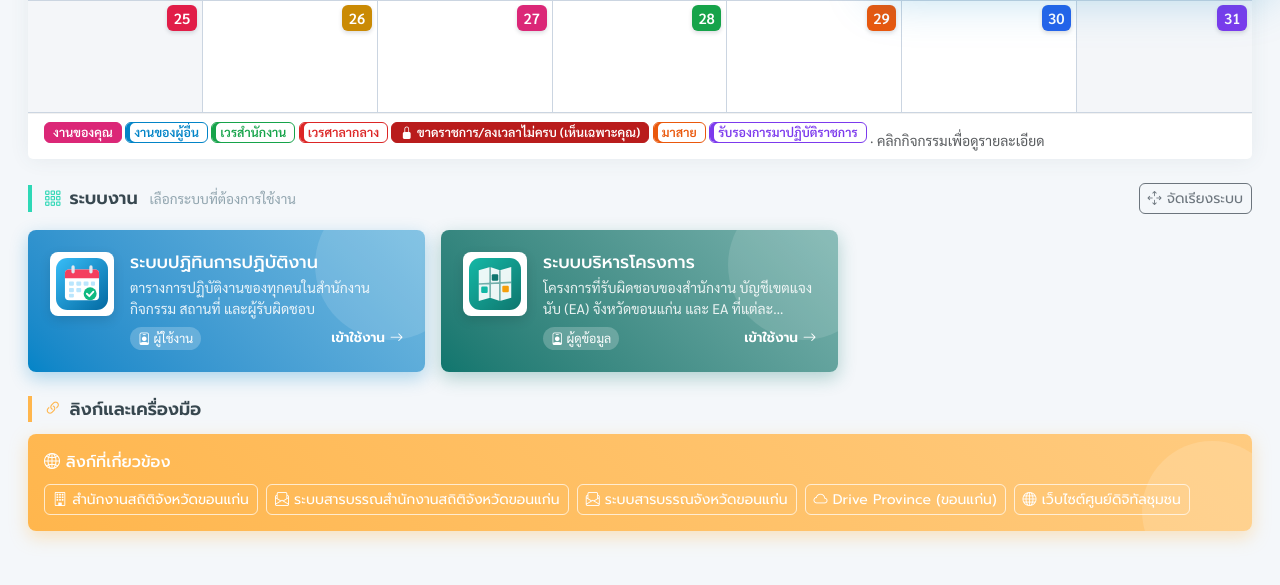
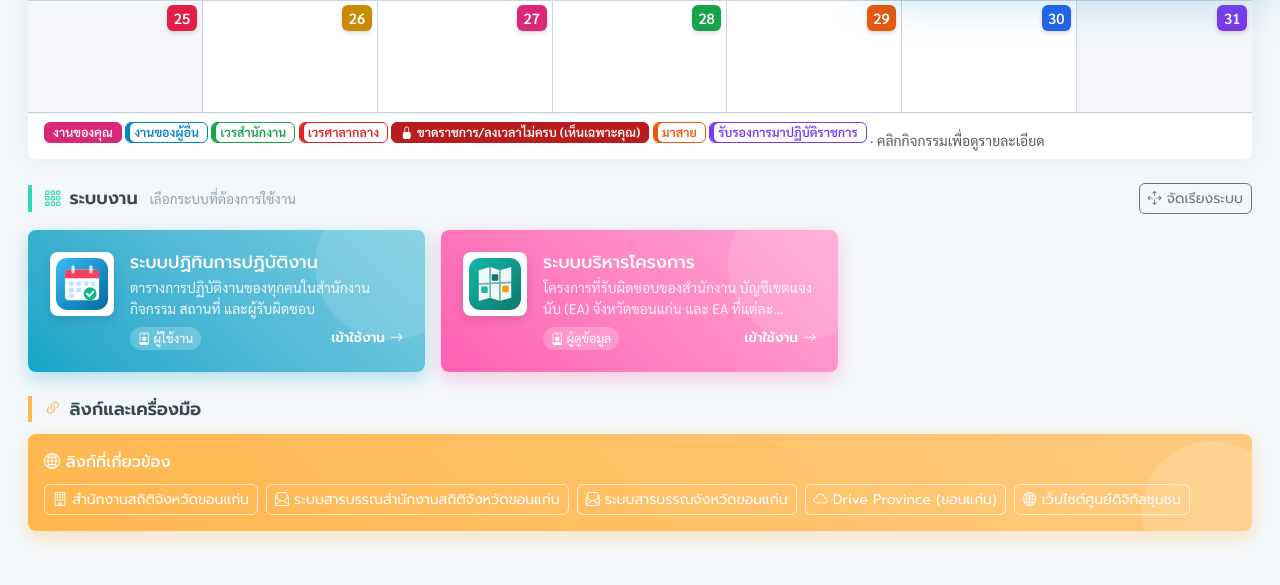
Before and after one commit to tazexpert/nsokhkaen, a PHP site: the page made by index.php in a window 1280 px wide. Shown: the part 812-1397 px from the top of the page. Run offline with PHP 8.4, Linux system fonts and the light colour scheme; the visitor is signed in with stand-in values (Sample User, id 1); data comes from the database, SQL or seed files in the repository; data that the repository does not hold is empty; some libraries are stand-ins or nearby versions.

Commit message:
หน้าแรก: การ์ดระบบงานใช้สีประจำระบบใหม่ · กล่องผู้ดูแลระบบกลางสีน้ำเงิน
- สีประจำระบบ (module.php) ให้ตรงกับโทนหน้าในระบบ: ปฏิทิน #0ea5c9 · วัสดุ #c34397 · ศูนย์ดิจิทัล #96c93e
  · สลิป #5e4e95 · บริหารโครงการ #fe5fb1 · งบประมาณ #ed7922 (พิกัด EA คงเดิม)
- กล่อง "ผู้ดูแลระบบกลาง" เปลี่ยนจากแดงเป็นน้ำเงินเดียวกับเมนูหลัก

Co-Authored-By: Claude Opus 5.5 <noreply@anthropic.com>
Claude-Session: https://claude.ai/code/session_01YMsi9eRvnx4KGxW4i1fmgS

```diff
--- a/assets/css/app.css
+++ b/assets/css/app.css
@@ -240,6 +240,7 @@ h1,h2,h3,h4,h5,.brand,.stat-num,.btn,.card-header,.nav-tabs{font-family:'Prompt'
 .home-tool{color:#fff;position:relative;overflow:hidden}
 .home-tool.tone-orange{background:var(--g-orange);box-shadow:0 6px 18px rgba(255,182,77,.35)}
 .home-tool.tone-red{background:var(--g-red);box-shadow:0 6px 18px rgba(255,83,112,.3)}
+.home-tool.tone-blue{background:linear-gradient(to right,#4099ff,#73b4ff);box-shadow:0 6px 18px rgba(64,153,255,.35)}   /* ผู้ดูแลระบบกลาง: น้ำเงินเดียวกับเมนูหลัก */
 .home-tool::after{content:"";position:absolute;right:-30px;bottom:-50px;width:140px;height:140px;border-radius:50%;background:rgba(255,255,255,.14);pointer-events:none}
 .home-tool-title{font-family:'Prompt',sans-serif;font-weight:500;margin-bottom:10px}
 .home-tool .btn{--bs-btn-color:#fff;--bs-btn-border-color:rgba(255,255,255,.7);--bs-btn-hover-color:#37474f;--bs-btn-hover-bg:#fff;--bs-btn-hover-border-color:#fff;--bs-btn-active-color:#37474f;--bs-btn-active-bg:#fff;position:relative;z-index:1}
--- a/index.php
+++ b/index.php
@@ -153,7 +153,7 @@ if ($links): ?>
 <?php endif; ?>
 
 <?php if (!empty($viewer['is_superadmin'])): ?>
-  <div class="col-lg reveal-item"><div class="card h-100 home-tool tone-red"><div class="card-body">
+  <div class="col-lg reveal-item"><div class="card h-100 home-tool tone-blue"><div class="card-body">
   <div class="home-tool-title"><i class="bi bi-shield-lock"></i> ผู้ดูแลระบบกลาง</div>
   <div class="d-flex flex-wrap gap-2">
     <a href="<?= h(url('admin/users')) ?>" class="btn btn-outline-primary btn-sm"><i class="bi bi-people"></i> ผู้ใช้งานและสิทธิ์</a>
--- a/modules/budget/module.php
+++ b/modules/budget/module.php
@@ -6,7 +6,7 @@ return [
     'short'       => 'งบประมาณ',
     'icon'        => 'bi-cash-coin',
     'logo'        => 'assets/img/logo.svg',
-    'color'       => '#15803d',
+    'color'       => '#ed7922',
     'description' => 'บันทึกรับเข้างบประมาณ (ได้รับ) และเบิกจ่ายงบประมาณ แยกตามแผนงาน งานและโครงการ และหมวด — ทะเบียนคุมเงินประจำงวดส่วนจังหวัด แดชบอร์ดและรายงานรายเดือน / รายปีงบประมาณ',
     'order'       => 38,
     // ไม่มีสิทธิ์อัตโนมัติ: ผู้ดูแลระบบกลางกำหนดรายคนที่ ผู้ใช้งานและสิทธิ์
--- a/modules/calendar/module.php
+++ b/modules/calendar/module.php
@@ -6,7 +6,7 @@ return [
     'short'       => 'ปฏิทินงาน',
     'icon'        => 'bi-calendar-week',
     'logo'        => 'assets/img/logo.svg',
-    'color'       => '#0284c7',
+    'color'       => '#0ea5c9',
     'description' => 'ตารางการปฏิบัติงานของทุกคนในสำนักงาน กิจกรรม สถานที่ และผู้รับผิดชอบ',
     'order'       => 5,
     // ทุกคนที่ login ดูปฏิทินได้ (ไม่ต้องกำหนดสิทธิ์) — ผู้เพิ่มกิจกรรมต้องได้สิทธิ์ "ผู้บันทึกกิจกรรม" ขึ้นไป
--- a/modules/digitalcc/module.php
+++ b/modules/digitalcc/module.php
@@ -6,7 +6,7 @@ return [
     'short'       => 'ศูนย์ดิจิทัลชุมชน',
     'icon'        => 'bi-wifi',
     'logo'        => 'assets/img/logo.png',              // โลโก้นกฮูก (สัมพัทธ์จากโฟลเดอร์ระบบ)
-    'color'       => '#00a561',
+    'color'       => '#96c93e',
     'description' => 'ข้อมูลศูนย์ ผู้ดูแล กิจกรรม และการตรวจเยี่ยมศูนย์ดิจิทัลชุมชน 26 อำเภอ',
     'order'       => 20,
     'roles' => [
--- a/modules/ea/module.php
+++ b/modules/ea/module.php
@@ -6,7 +6,7 @@ return [
     'short'       => 'บริหารโครงการ',
     'icon'        => 'bi-map',
     'logo'        => 'assets/img/logo.svg',
-    'color'       => '#0f766e',
+    'color'       => '#fe5fb1',
     'description' => 'โครงการที่รับผิดชอบของสำนักงาน บัญชีเขตแจงนับ (EA) จังหวัดขอนแก่น และ EA ที่แต่ละโครงการใช้สำรวจ — มอบหมายผู้ปฏิบัติงาน และติดตามความก้าวหน้า',
     'order'       => 35,
     'default_role' => 'viewer',                       // บุคลากรทุกคนดูโครงการ บัญชี EA และ EA ของโครงการได้
--- a/modules/inventory/module.php
+++ b/modules/inventory/module.php
@@ -6,7 +6,7 @@ return [
     'short'       => 'วัสดุและครุภัณฑ์',
     'icon'        => 'bi-box-seam',
     'logo'        => 'assets/img/logo.svg',              // รูปโลโก้ระบบ (สัมพัทธ์จากโฟลเดอร์ระบบ)
-    'color'       => '#0d6efd',
+    'color'       => '#c34397',
     'description' => 'เบิกวัสดุด้วย QR Code สต๊อกวัสดุ ทะเบียนครุภัณฑ์ และการยืม-คืนครุภัณฑ์',
     'order'       => 10,
     // เรียงจากสิทธิ์ต่ำ → สูง
--- a/modules/payslip/module.php
+++ b/modules/payslip/module.php
@@ -6,7 +6,7 @@ return [
     'short'       => 'สลิปเงินเดือน',
     'icon'        => 'bi-receipt-cutoff',
     'logo'        => 'assets/img/logo.svg',
-    'color'       => '#7c3aed',
+    'color'       => '#5e4e95',
     'description' => 'พนักงานดูและพิมพ์สลิปเงินเดือนของตนเอง · ผู้จัดการสลิปนำเข้าข้อมูล · ผู้อนุมัติตรวจและอนุมัติสลิป',
     'order'       => 30,
     // ข้อมูลเงินเดือนเป็นข้อมูลส่วนบุคคล: ผู้ดูแลระบบกลางต้องได้รับสิทธิ์เป็นรายคน (ไม่ได้สิทธิ์อัตโนมัติ)
```
